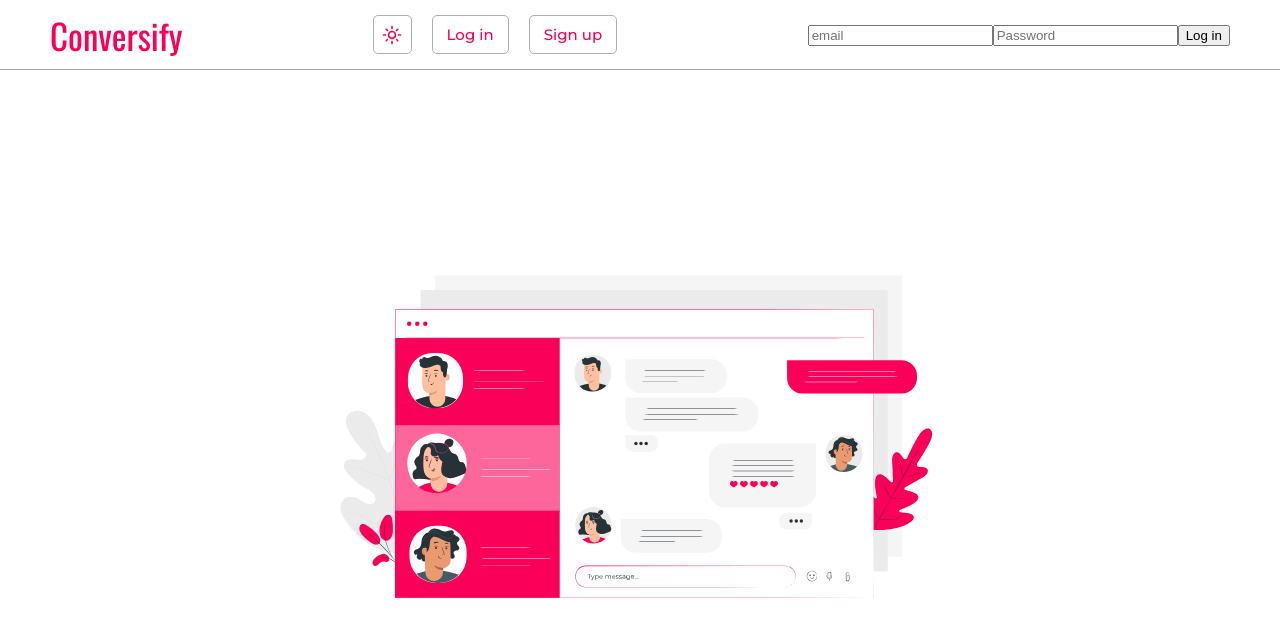
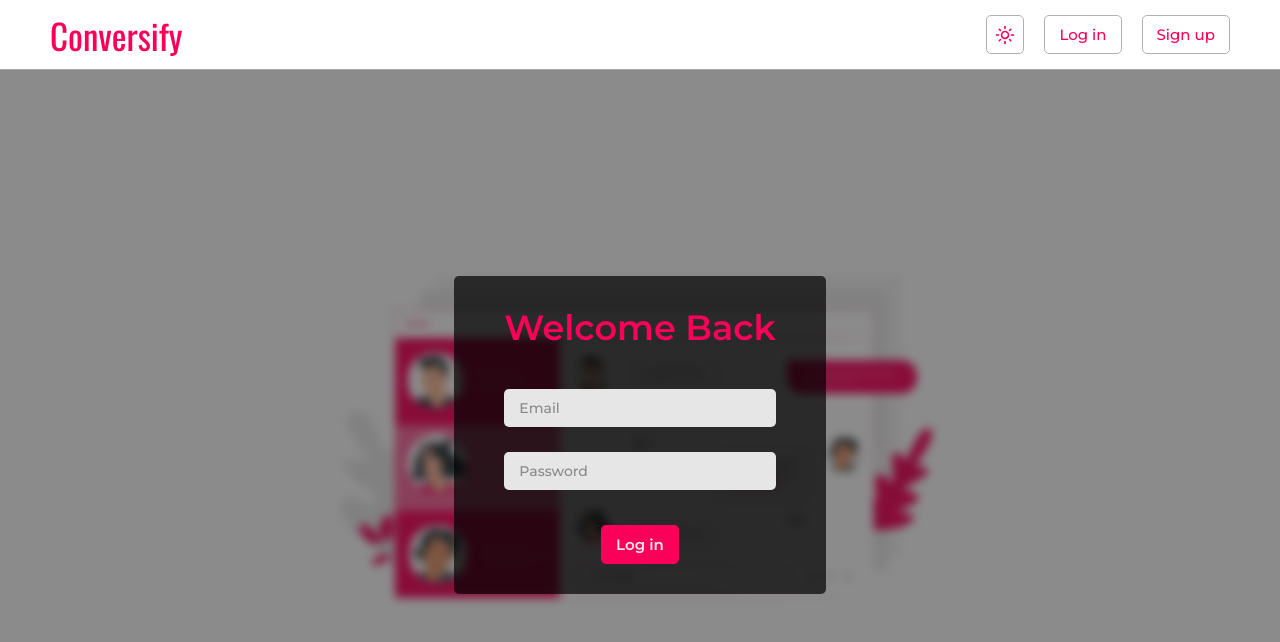
Before and after one commit to ani1609/Conversify, a React (Create React App) app in the folder client/: page / in a window 1280 px wide. Both pictures are taken after a click on the item "Log in". Shown: the top 642 px of the page. Built offline with nearby package versions, Linux system fonts and the light colour scheme; no server answers.

Commit message:
login page ui

```diff
--- a/client/src/components/Login.js
+++ b/client/src/components/Login.js
@@ -1,6 +1,7 @@
 import {useState, useEffect} from 'react';
 import '../index.css';
 import '../styles/Login.css';
+import { useTheme } from './ThemeContext';
 import axios from "axios";
 
 function Login()
@@ -10,6 +11,8 @@ function Login()
         email: '',
         password: ''
     });
+    const { dark, setDark } = useTheme();
+
 
 
     const handleLogin = async (e) =>
@@ -42,11 +45,12 @@ function Login()
 
 
     return(
-        <div className='login_form_container'>
+        <div className={dark ? 'dark_login_form_container' : 'light_login_form_container'}>
+            <h1>Welcome Back</h1>
             <form onSubmit={handleLogin}>
                 <input
                     type='email'
-                    placeholder='email'
+                    placeholder='Email'
                     value={loginData.email}
                     onChange={(e)=>setLoginData({...loginData, email: e.target.value})}
                     required
--- a/client/src/components/Navbar.js
+++ b/client/src/components/Navbar.js
@@ -128,8 +128,8 @@ function Navbar()
                 <li onClick={()=>setDark(!dark)} className={dark ? 'theme dark_hover dark_border' : 'theme light_hover light_border'}>
                         {dark ? <Dark className='dark_icon'/> : <Light className='light_icon'/>}
                 </li>
-                {!userToken && <li onClick={()=>setShowLoginForm(true)} className={dark ? 'login dark_hover dark_border' : 'login light_hover light_border'}>Log in</li>}
-                {!userToken && <li onClick={()=>setShowSignupForm(true)} className={dark ? 'signup dark_hover dark_border' : 'signup light_hover light_border'}>Sign up</li>}
+                {!userToken && <li onClick={()=>{setShowLoginForm(true); setShowSignupForm(false)}} className={dark ? 'login dark_hover dark_border' : 'login light_hover light_border'}>Log in</li>}
+                {!userToken && <li onClick={()=>{setShowSignupForm(true); setShowLoginForm(false)}} className={dark ? 'signup dark_hover dark_border' : 'signup light_hover light_border'}>Sign up</li>}
                 {userToken && user?.profilePic && <li className='profile_pic_wrapper' style={{ borderBottom: dark ? '1px solid rgb(78, 78, 78)' : '1px solid rgb(165, 165, 165)' }} onMouseEnter={() => setProfileDropDown(true)} onMouseLeave={() => setProfileDropDown(false)}><img src={`http://localhost:3000/${user.profilePic}`} alt='profile_pic'/></li>}
                 {userToken && !user.profilePic && <li className={dark ? 'profile_icon_wrapper dark_hover dark_border' : 'profile_icon_wrapper light_hover light_border'} onMouseEnter={() => setProfileDropDown(true)} onMouseLeave={() => setProfileDropDown(false)}><Profile className='profile_icon'/></li>}
             </ul>
--- a/client/src/styles/Login.css
+++ b/client/src/styles/Login.css
@@ -0,0 +1,83 @@
+.dark_login_form_container, .light_login_form_container
+{
+    display: flex;
+    flex-direction: column;
+    justify-content: center;
+    align-items: center;
+    gap: 40px;
+    padding: 30px 50px;
+    border-radius: 5px;
+    transition: 0.5s ease-in-out;
+    background-color: rgba(0, 0, 0, 0.7);
+}
+
+.dark_login_form_container h1, .light_login_form_container h1
+{
+    color: var(--primary);
+    font-family: 'Montserrat', sans-serif;
+    font-weight: 600;
+    font-size: 35px;
+    margin: 0;
+}
+
+
+.dark_login_form_container form, .light_login_form_container form
+{
+    display: flex;
+    flex-direction: column;
+    justify-content: center;
+    align-items: center;
+    gap: 25px;
+    width: 100%;
+}
+
+.dark_login_form_container form input, .light_login_form_container form input
+{
+    font-size: 14px;
+    font-family: 'Montserrat', sans-serif;
+    font-weight: 500;
+    padding: 10px 15px;
+    box-sizing: border-box;
+    transition: 0.5s ease-in-out;
+    border: 0;
+    outline: 0;
+    border-radius: 5px;
+    transition: 0.5s ease-in-out;
+    width: 100%;
+}
+
+.dark_login_form_container form input
+{
+    background-color: var(--dark_hover);
+    color: var(--dark_secondary-font);
+}
+
+.dark_login_form_container form input::placeholder
+{
+    color: var(--dark_secondary-font);
+}
+
+.light_login_form_container form input
+{
+    background-color: var(--light_hover);
+    color: var(--light_secondary-font);
+}
+
+.light_login_form_container form input::placeholder
+{
+    color: var(--light_secondary-font);
+}
+
+.dark_login_form_container button, .light_login_form_container button
+{
+    margin-top: 10px;
+    color: var(--dark_primary-font);
+    background-color: var(--primary);
+    cursor: pointer;
+    font-size: 15px;
+    padding: 10px 15px;
+    border-radius: 5px;
+    border: none;
+    font-family: 'Montserrat', sans-serif;
+    font-weight: 600;
+}
--- a/client/src/styles/Navbar.css
+++ b/client/src/styles/Navbar.css
@@ -119,3 +119,29 @@
     padding: 5px 10px;
     cursor: pointer;
 }
+
+
+/* -----------log in-------------- */
+
+.login_parent
+{
+    width: 100vw;
+    height: calc(100vh - 70px);
+    position: absolute;
+    display: flex;
+    justify-content: center;
+    align-items: center;
+    top: 70px;
+    left: 0;
+    backdrop-filter: blur(5px);
+}
+
+.login_parent::before
+{
+    content: '';
+    position: absolute;
+    height: 100%;
+    width: 100%;
+    background-color: rgba(24, 24, 24, 0.5);
+    z-index: -1;
+}
```
